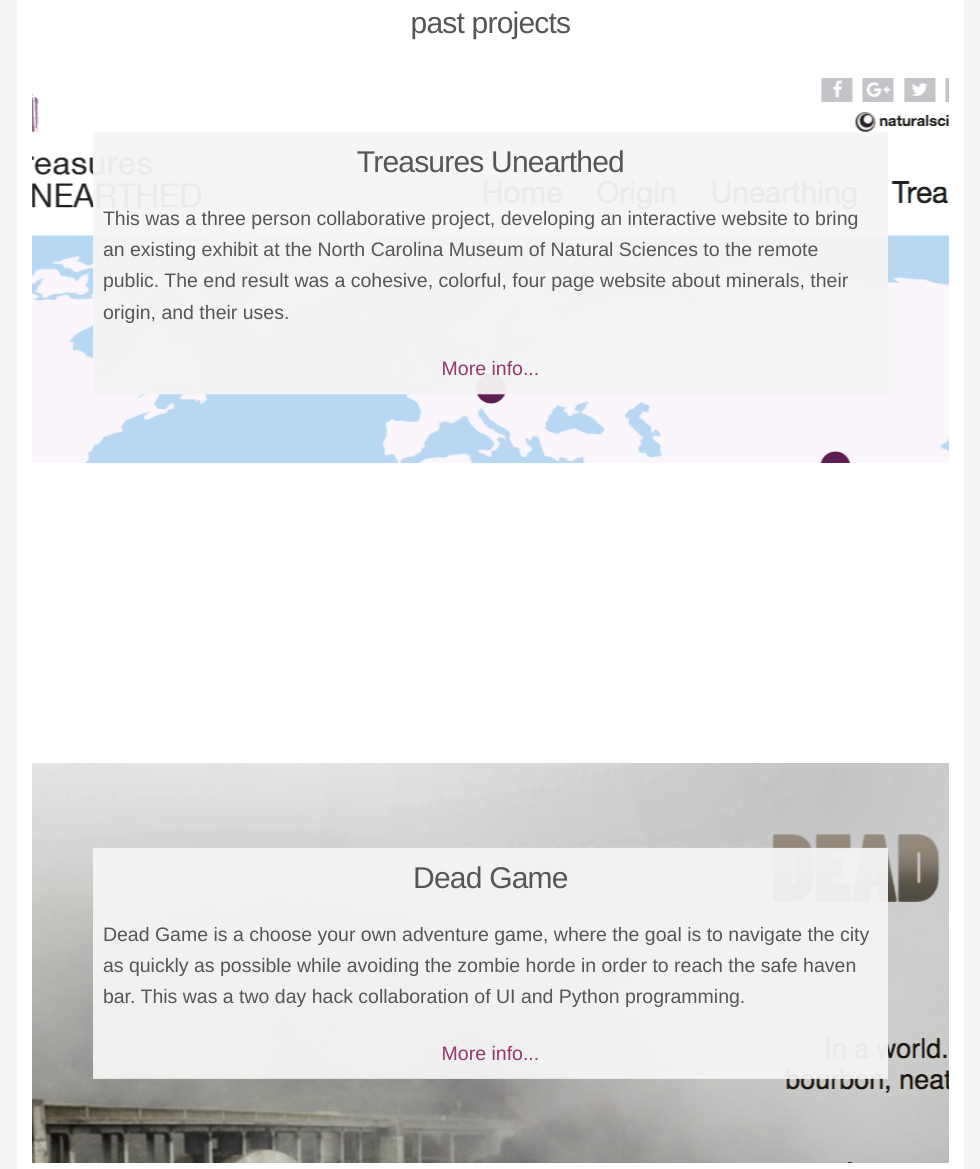
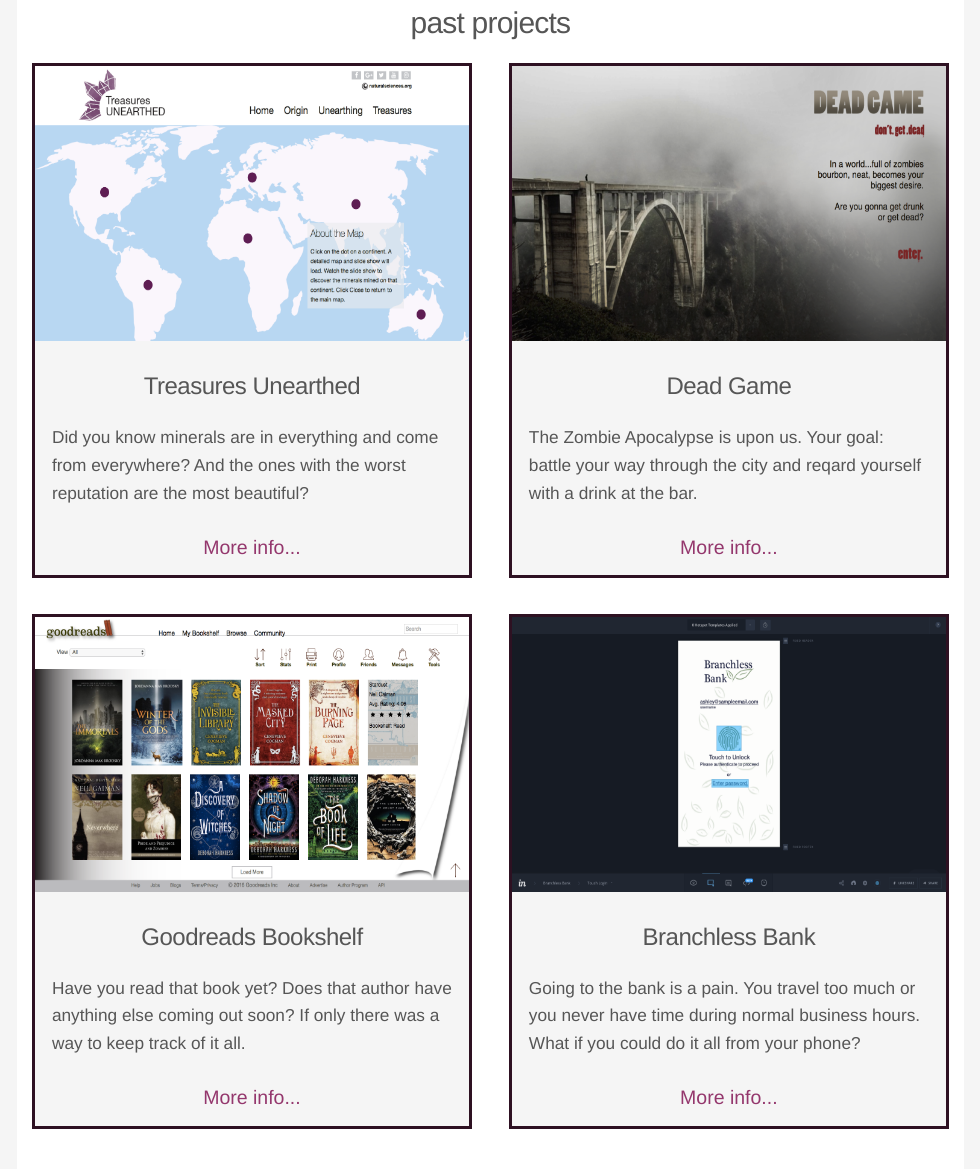
Before and after one commit to ashleymassengill/ashleymassengill.github.io, a plain HTML site: page projects.html in a window 1280 px wide. Shown: the part 643-1812 px from the top of the page, without its empty margins (188-1168 px from the left). Drawn offline with nearby package versions, Linux system fonts and the light colour scheme.

Commit message:
projects layout redo
Redesign the projects layout to be less cluttered and busy.

```diff
--- a/css/_projects.scss
+++ b/css/_projects.scss
@@ -1,61 +1,47 @@
 @import "variables.scss";
 @import "mixins.scss";
 
-h4{
+h4, h5{
   font-weight: 500;
 }
 
 .current, .future{
   width: 90%;
   margin: 0 auto;
-  margin-bottom: 75px;
+  margin-bottom: 50px;
   p{
     text-align: left;
     font-size: 1.15em;
   }
 }
 
-.emptyspace{
-  height: 300px;
+.projects{
+  box-sizing: border-box;
+  height: 515px;
+  border: 3px solid $burgandy;
+  background: $lightgray;
+  margin-bottom: 8%;
+  img{
+    height: 275px;
+    width: 100%;
+    }
 }
 
 .projectinfo{
-  background: $lightgraytrans;
-  width: 775px;
+  width: 400px;
   margin: 0 auto;
   padding: 10px;
-  @include verticalcenter;
+  padding-top: 20px;
   p{
     text-align: left;
-    font-size: 1.3em;
+    font-size: 1.15em;
   }
   a{
+    text-decoration: none;
     font-size: 1.3em;
-    text-decoration: none;
     color: $pink;
   }
+  a:hover{
+    text-decoration: underline;
+  }
 }
-
-.treasures{
-  height: 400px;
-  background: url(../images/projects/treasuresunearthed_main.png) no-repeat top center;
-  background-attachment: fixed;
-}
-
-.deadgame{
-  height: 400px;
-  background: url(../images/projects/deadgame_main.png) no-repeat top center;
-  background-attachment: fixed;
-}
-
-.goodreads{
-  height: 400px;
-  background: url(../images/projects/goodreads_main.png) no-repeat top center;
-  background-attachment: fixed;
-}
-
-.branchless{
-  height: 400px;
-  background: url(../images/projects/branchlessapp_main.png) no-repeat top center;
-  background-attachment: fixed;
-}
--- a/projects.html
+++ b/projects.html
@@ -29,60 +29,68 @@
 
 
   <section class="pagebody projectspage">
-    <div class="current">
+    <div class="row current">
       <h4>what I'm working on right now</h4>
       <p>Currently, I am working on developing the user interface for a mobile app called diaBEATthis, geared towards assisting diabetes sufferers with tracking their glucose levels and insulin intake with the goal of getting the disease under control.</p>
       <p>The initial phase of this project will be the creation of a website and web app that allows users to create an account, and log their blood test results at set times through the day, along with what insulin they are taking at the same times. The app will also connect to other health tracking apps to import fitness activity and diet. The user will also be able to set reminders for testing and insulin.</p>
     </div>
 
-    <div class="future">
+    <div class="row future">
       <h4>what I want to work on</h4>
       <p>I have plans to create a website called Triangle Involved, which will be a people connection website where Triangle based companies in need of time volunteers can list their opportunities and local residents can find opportunities to share their time.</p>
     </div>
 
-    <div>
+    <div class="row">
       <h4>past projects</h4>
     </div>
 
-    <div class="treasures">
+<div class="row">
+  <div class="six columns">
+    <div class="projects">
+      <img src="images/projects/treasuresunearthed_main.png" alt="Treasures Unearthed">
       <div class="projectinfo">
-        <h4>Treasures Unearthed</h4>
-        <p>This was a three person collaborative project, developing an interactive website to bring an existing exhibit at the North Carolina Museum of Natural Sciences to the remote public. The end result was a cohesive, colorful, four page website about minerals, their origin, and their uses. </p>
+        <h5>Treasures Unearthed</h5>
+        <p>Did you know minerals are in everything and come from everywhere? And the ones with the worst reputation are the most beautiful?</p>
         <a href="#">More info...</a>
       </div>
     </div>
+  </div>
 
-    <div class="emptyspace"></div>
-
-    <div class="deadgame">
+  <div class="six columns">
+    <div class="projects">
+      <img src="images/projects/deadgame_main.png" alt="Dead Game">
       <div class="projectinfo">
-        <h4>Dead Game</h4>
-        <p>Dead Game is a choose your own adventure game, where the goal is to navigate the city as quickly as possible while avoiding the zombie horde in order to reach the safe haven bar. This was a two day hack collaboration of UI and Python programming. </p>
+        <h5>Dead Game</h5>
+        <p>The Zombie Apocalypse is upon us. Your goal: battle your way through the city and reqard yourself with a drink at the bar.</p>
         <a href="#">More info...</a>
       </div>
     </div>
+  </div>
+</div>
 
-    <div class="emptyspace"></div>
-
-    <div class="goodreads">
+<div class="row">
+  <div class="six columns">
+    <div class="projects">
+      <img src="images/projects/goodreads_main.png" alt="Goodreads Bookshelf">
       <div class="projectinfo">
-        <h4>Goodreads Bookshelf</h4>
-        <p>Goodreads is an Amazon owned website where users save the books they've read, want to read, or are currently reading, give reviews, and share their favorites with friends. This project was a redesign of the personal bookshelf feature to improve design and usability. </p>
+        <h5>Goodreads Bookshelf</h5>
+        <p>Have you read that book yet? Does that author have anything else coming out soon? If only there was a way to keep track of it all.</p>
         <a href="#">More info...</a>
       </div>
     </div>
+  </div>
 
-    <div class="emptyspace"></div>
-
-    <div class="branchless">
+  <div class="six columns">
+    <div class="projects">
+      <img src="images/projects/branchlessapp_main.png" alt="Branchless Bank App">
       <div class="projectinfo">
-        <h4>Branchless Bank</h4>
-        <p>Branchless Bank is a design only project with the end goal being the development of a visual proof of concept, mobile only banking app.  Using Invision and Photoshop, the app was brought to life for user testing. </p>
+        <h5>Branchless Bank</h5>
+        <p>Going to the bank is a pain. You travel too much or you never have time during normal business hours. What if you could do it all from your phone?</p>
         <a href="#">More info...</a>
       </div>
     </div>
-
-    <div class="emptyspace"></div>
+  </div>
+</div>
 
   </section>
 
```
Also changed, not shown: css/style.css, 1 other file.
